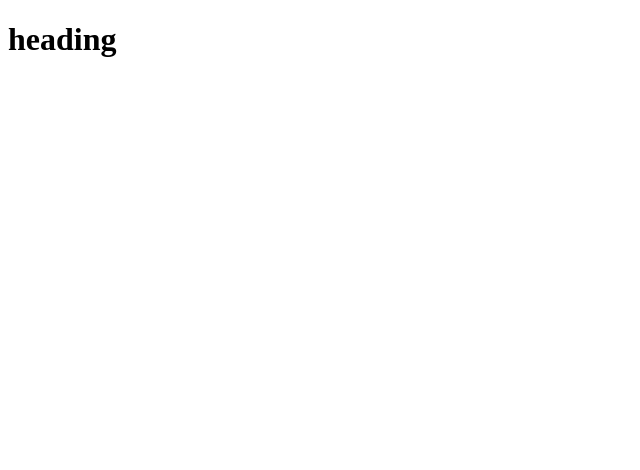
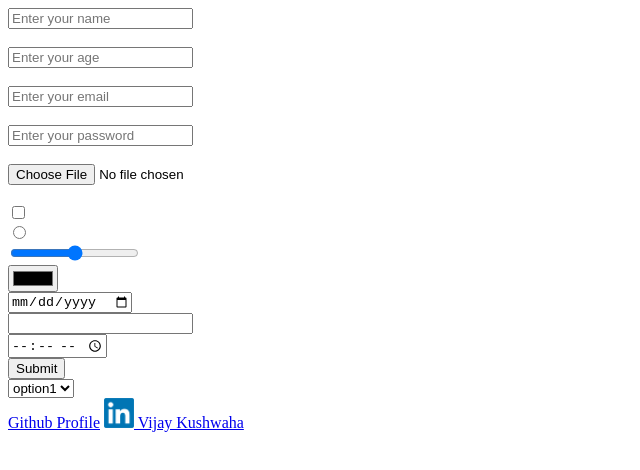
Before and after one commit to kushvijay234/GreeksforGreeks, a plain HTML site: page lecture 5/index.html in a window 1280 px wide. Shown: the whole page, without its empty margins (0-640 px from the left). Drawn offline with Linux system fonts and the light colour scheme.

Commit message:
lectures 5

```diff
--- a/lecture 5/index.html
+++ b/lecture 5/index.html
@@ -6,7 +6,46 @@
     <title>Document</title>
 </head>
 <body>
-<h1>heading</h1>
+    <input type="text" name="" id=""
+    placeholder="Enter your name" required>
+    <br>
+    <br>
+    <input type="number" name="" id=""
+    placeholder="Enter your age" required>
+    <br>
+    <br>
+    <input type="email" name="" id=""
+    placeholder="Enter your email" required>
+    <br>
+    <br>
+    <input type="password" name="" id=""
+    placeholder="Enter your password" required>
+    <br>
+    <br>
+    <input type="file" name="" id="">
+    <br>
+    <br>
+    <input type="checkbox" name="" id=""><br>
+    <input type="radio" name="" id=""><br>
+    <input type="range" name="" id=""><br>
+    <input type="color" name="" id=""><br>
+    <input type="date" name="" id=""><br>
+    <input type="datetime" name="" id=""><br>
+    <input type="time" name="" id=""><br>
+    <input type="submit" value="Submit"><br>
+
+    <select name="" id="">
+        <option value="">option1</option>
+        <option value="">option2</option>
+        <option value="">option3</option>
+    </select>
+    <br>
+
+    <!-- achor tag -->
+     <a href="https://github.com/kushvijay234/">Github Profile</a>
+
+     <a href="https://www.linkedin.com/in/kushvijay234/"><img src="./LinkedIn_logo_initials.png" alt="" width="30px"> Vijay Kushwaha</a>
+
 </body>
 
 </html>
```
Also changed, not shown: lecture 5/task1.html (added, +63 -0 lines), lecture 5/LinkedIn_logo_initials.png (added), lecture 5/eventsPoster.webp (added).
